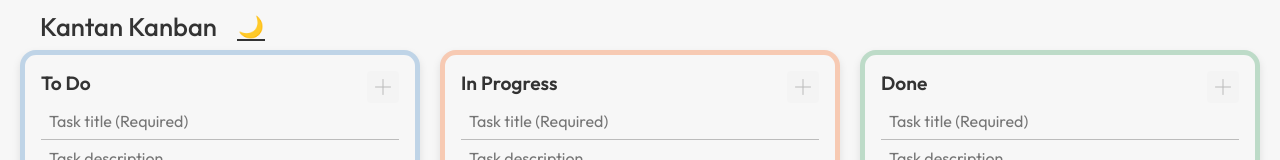
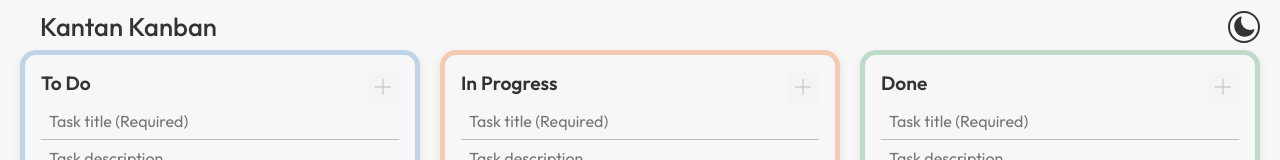
Before and after one commit to adameasom/mini-projects, a React (Vite) app in the folder Kantan Kanban/: page / in a window 1280 px wide. Shown: the top 160 px of the page. Built offline with nearby package versions, Linux system fonts and the light colour scheme.

Commit message:
Dark mode tooltip and update dark mode

```diff
--- a/Kantan Kanban/src/App.css
+++ b/Kantan Kanban/src/App.css
@@ -5,6 +5,7 @@
   --background-color: rgb(247, 247, 247);
   --button-background: rgb(238, 238, 238);
   --border-color: rgba(51, 51, 51, 0.3);
+  --tooltip-border: transparent;
   --box-shadow: rgba(0, 0, 0, 0.1);
 
   /* Column colors */
@@ -30,6 +31,7 @@ body.dark-mode {
   --background-color: rgb(34, 34, 34);
   --button-background: rgb(51, 51, 51);
   --border-color: rgba(230, 230, 230, 0.3);
+  --tooltip-border: rgb(230, 230, 230);
   --box-shadow: rgba(0, 0, 0, 0.5);
 
   /* Column colors */
@@ -81,23 +83,27 @@ button {
   top: 0;
   display: flex;
   flex-direction: row;
+  justify-content: space-between;
   align-items: center;
-  gap: 20px;
   padding: 10px 20px 0 40px;
 
 }
 
 .light-or-dark-button {
-  height: 28px;
-  width: 28px;
+  height: 32px;
+  width: 32px;
   display: flex;
   justify-content: center;
   align-items: center;
   background-color: transparent;
-  border: none;
-  border-bottom: 2px solid var(--text-color);
-  font-size: 1.3rem;
+  border: 2px solid var(--text-color);
+  border-radius: 50%;
   cursor: pointer;
+}
+.light-or-dark-button svg {
+  height: 24px;
+  width: 24px;
+  transition: color 0.3s ease;
 }
 
 .app-title {
@@ -414,6 +420,12 @@ button {
   .add-button:hover {
     background-color: var(--border-color);
   }
+  .light-or-dark-button:hover .sun-icon {
+    color: orange;
+  }
+  .light-or-dark-button:hover .moon-icon {
+    color: rgb(0, 0, 0);
+  }
   .task-item:hover {
     box-shadow: 0 2px 8px rgba(0, 0, 0, 0.2);
     cursor: grab;
--- a/Kantan Kanban/src/App.jsx
+++ b/Kantan Kanban/src/App.jsx
@@ -2,6 +2,7 @@
 import React, { useState, useEffect } from 'react';
 import { DragDropContext } from '@hello-pangea/dnd';
 import Column from './components/Column';
+import { Tooltip } from 'react-tooltip';
 import './App.css';
 import './Custom-tooltip-styles.css';
 
@@ -167,11 +168,23 @@ function App() {
           <button
           className="light-or-dark-button"
             onClick={toggleDarkMode}
+            data-tooltip-id="my-mode"
+            data-tooltip-content={isDarkMode ? "Light Mode" : "Dark Mode"}
+            data-tooltip-place="left"
             aria-label={isDarkMode ? "Switch to light mode" : "Switch to dark mode"}
           >
-            {isDarkMode ? "☀️" : "🌙"}
+            {isDarkMode ?
+              <svg xmlns="http://www.w3.org/2000/svg" viewBox="0 0 24 24" width="24" height="24" fill="currentColor" className="sun-icon">
+                <path d="M12 2.25a.75.75 0 0 1 .75.75v2.25a.75.75 0 0 1-1.5 0V3a.75.75 0 0 1 .75-.75ZM7.5 12a4.5 4.5 0 1 1 9 0 4.5 4.5 0 0 1-9 0ZM18.894 6.166a.75.75 0 0 0-1.06-1.06l-1.591 1.59a.75.75 0 1 0 1.06 1.061l1.591-1.59ZM21.75 12a.75.75 0 0 1-.75.75h-2.25a.75.75 0 0 1 0-1.5H21a.75.75 0 0 1 .75.75ZM17.834 18.894a.75.75 0 0 0 1.06-1.06l-1.59-1.591a.75.75 0 1 0-1.061 1.06l1.59 1.591ZM12 18a.75.75 0 0 1 .75.75V21a.75.75 0 0 1-1.5 0v-2.25A.75.75 0 0 1 12 18ZM7.758 17.303a.75.75 0 0 0-1.061-1.06l-1.591 1.59a.75.75 0 0 0 1.06 1.061l1.591-1.59ZM6 12a.75.75 0 0 1-.75.75H3a.75.75 0 0 1 0-1.5h2.25A.75.75 0 0 1 6 12ZM6.697 7.757a.75.75 0 0 0 1.06-1.06l-1.59-1.591a.75.75 0 0 0-1.061 1.06l1.59 1.591Z" />
+              </svg>
+
+             :
+              <svg xmlns="http://www.w3.org/2000/svg" viewBox="0 0 24 24" width="24" height="24" fill="currentColor" className="moon-icon">
+                <path fillRule="evenodd" d="M9.528 1.718a.75.75 0 0 1 .162.819A8.97 8.97 0 0 0 9 6a9 9 0 0 0 9 9 8.97 8.97 0 0 0 3.463-.69.75.75 0 0 1 .981.98 10.503 10.503 0 0 1-9.694 6.46c-5.799 0-10.5-4.7-10.5-10.5 0-4.368 2.667-8.112 6.46-9.694a.75.75 0 0 1 .818.162Z" clipRule="evenodd" />
+              </svg>
+           }
           </button>
-
+          <Tooltip id="my-mode" className="custom-tooltip" border="1px solid var(--tooltip-border)" />
         </div>
         <div className="columns-container">
           {['To Do', 'In Progress', 'Done'].map((status) => (
--- a/Kantan Kanban/src/components/Column.jsx
+++ b/Kantan Kanban/src/components/Column.jsx
@@ -35,7 +35,7 @@ function Column({ status, tasks, addTask, deleteTask, updateTask, handleVibratio
               <path strokeLinecap="round" strokeLinejoin="round" d="M12 4.5v15m7.5-7.5h-15" />
             </svg>
           </button>
-          <Tooltip id="my-add" className="custom-tooltip" />
+          <Tooltip id="my-add" className="custom-tooltip" border="1px solid var(--tooltip-border)" />
           <input
             type="text"
             name="taskTitle"
--- a/Kantan Kanban/src/components/TaskItem.jsx
+++ b/Kantan Kanban/src/components/TaskItem.jsx
@@ -94,7 +94,7 @@ function TaskItem({ task, deleteTask, updateTask, status, handleVibration }) {
                 <path strokeLinecap="round" strokeLinejoin="round" d="m16.862 4.487 1.687-1.688a1.875 1.875 0 1 1 2.652 2.652L10.582 16.07a4.5 4.5 0 0 1-1.897 1.13L6 18l.8-2.685a4.5 4.5 0 0 1 1.13-1.897l8.932-8.931Zm0 0L19.5 7.125M18 14v4.75A2.25 2.25 0 0 1 15.75 21H5.25A2.25 2.25 0 0 1 3 18.75V8.25A2.25 2.25 0 0 1 5.25 6H10" />
               </svg>
             </button>
-            <Tooltip id={`my-edit-${task.id}`} className="custom-tooltip" />
+            <Tooltip id={`my-edit-${task.id}`} className="custom-tooltip" border="1px solid var(--tooltip-border)" />
           </div>
           <p className="task-description">{task.description}</p>
           <div className="task-footer">
@@ -111,7 +111,7 @@ function TaskItem({ task, deleteTask, updateTask, status, handleVibration }) {
                 <path strokeLinecap="round" strokeLinejoin="round" d="m14.74 9-.346 9m-4.788 0L9.26 9m9.968-3.21c.342.052.682.107 1.022.166m-1.022-.165L18.16 19.673a2.25 2.25 0 0 1-2.244 2.077H8.084a2.25 2.25 0 0 1-2.244-2.077L4.772 5.79m14.456 0a48.108 48.108 0 0 0-3.478-.397m-12 .562c.34-.059.68-.114 1.022-.165m0 0a48.11 48.11 0 0 1 3.478-.397m7.5 0v-.916c0-1.18-.91-2.164-2.09-2.201a51.964 51.964 0 0 0-3.32 0c-1.18.037-2.09 1.022-2.09 2.201v.916m7.5 0a48.667 48.667 0 0 0-7.5 0" />
               </svg>
             </button>
-            <Tooltip id={`my-delete-${task.id}`} className="custom-tooltip" />
+            <Tooltip id={`my-delete-${task.id}`} className="custom-tooltip" border="1px solid var(--tooltip-border)" />
             <div className={`confirmation-box ${isConfirmVisible ? 'show' : ''}`}>
               <button className="confirm-delete my-text-button" onClick={handleConfirmDelete} aria-label="Confirm deleting the task">Delete</button>
               <button className="confirm-cancel my-text-button" onClick={handleCancel} aria-label="Cencel deleting the task">Cancel</button>
```
